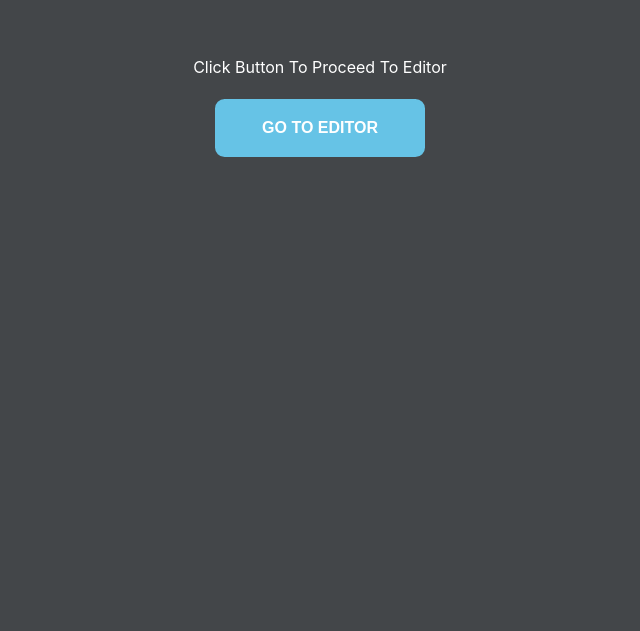
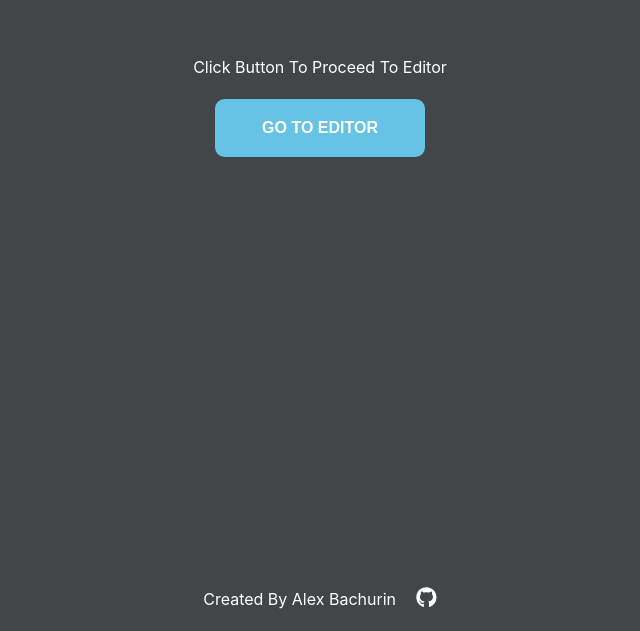
Before and after one commit to AlexBachurin/markdown-preview-app, a React (Create React App) app: page / in a window 1280 px wide. Shown: the part 549-1180 px from the top of the page, without its empty margins (320-960 px from the left). Before the commit the page ends 1136 px from the top, so only its background shows below. Built offline with nearby package versions, Linux system fonts and the light colour scheme; the HTML template or start-up script is replaced by a standard one.

Commit message:
added footer

```diff
--- a/package.json
+++ b/package.json
@@ -8,6 +8,7 @@
     "@testing-library/user-event": "^12.8.3",
     "react": "^17.0.2",
     "react-dom": "^17.0.2",
+    "react-icons": "^4.2.0",
     "react-markdown": "^7.0.1",
     "react-router": "^5.2.1",
     "react-router-dom": "^5.3.0",
--- a/src/App.js
+++ b/src/App.js
@@ -3,6 +3,7 @@ import HomePage from "./pages/HomePage";
 import MarkdownPage from "./pages/MarkdownPage";
 import Navbar from "./components/Navbar";
 import { BrowserRouter as Router, Route, Switch } from 'react-router-dom'
+import Footer from "./components/Footer";
 function App() {
 
   return (
@@ -16,7 +17,7 @@ function App() {
           <MarkdownPage />
         </Route>
       </Switch>
-
+      <Footer />
 
     </Router>
   );
--- /dev/null
+++ b/src/components/Footer.js
@@ -0,0 +1,17 @@
+import React from 'react'
+import { Link } from 'react-router-dom'
+import { FaGithub } from 'react-icons/fa'
+const Footer = () => {
+    return (
+        <footer className="footer">
+            <div className="footer-descr">
+                <p>created by Alex Bachurin</p>
+                <Link to={{ pathname: "https://github.com/AlexBachurin/markdown-preview-app" }} target="_blank">
+                    <FaGithub className="footer-icon" />
+                </Link>
+            </div>
+        </footer>
+    )
+}
+
+export default Footer
--- a/src/index.css
+++ b/src/index.css
@@ -65,10 +65,7 @@ body {
   line-height: 1.5;
   font-size: 0.875rem;
 }
-ol,
-ul {
-  /* list-style-type: none; */
-}
+
 a {
   text-decoration: none;
 }
@@ -241,6 +238,21 @@ ul {
   box-shadow: 0 0 10px 0 #66c3e6 inset, 0 0 10px 4px #66c3e6;
 }
 
+.footer-descr {
+  padding: 0 4rem;
+  display: flex;
+  justify-content: center;
+}
+.footer p {
+  color: #fff;
+  margin-right: 20px;
+  text-transform: capitalize;
+}
+.footer-icon {
+  color: #fff;
+  font-size: 1.3rem;
+}
+
 @media screen and (min-width: 992px) {
   .markdown {
     min-height: 100vh;
```
Also changed, not shown: 1 other file (tests, documents, lock files or other folders).
